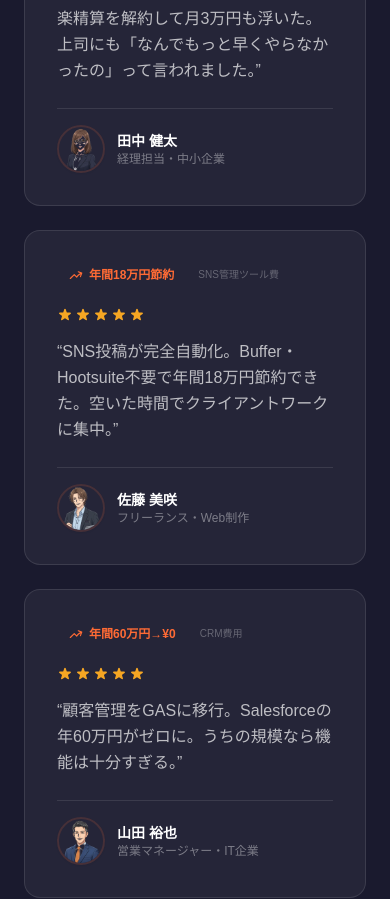
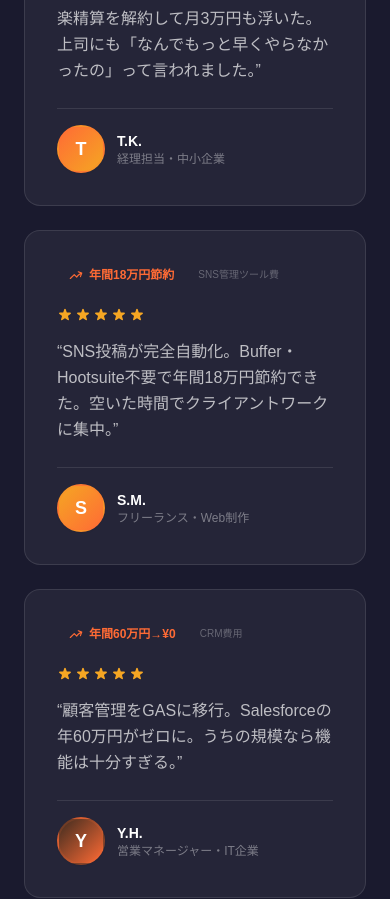
Before and after one commit to rebirth-ai/gasoji-labo-lp, a Next.js app: page / in a window 390 px wide. Shown: the part 11000-11899 px from the top of the page. Built offline with nearby package versions, Linux system fonts and the light colour scheme.

Commit message:
v14.1: Navメルマガボタン + テスティモニアルイニシャル化 + プロフィール（通称：GASおじ）

```diff
--- a/components/Navbar.tsx
+++ b/components/Navbar.tsx
@@ -6,6 +6,7 @@ const NAV_LINKS = [
   { href: '#pricing', label: '料金プラン' },
   { href: '#roadmap', label: 'ロードマップ' },
   { href: '#faq', label: 'FAQ' },
+  { href: '#newsletter', label: '📩 無料登録' },
 ]
 
 export default function Navbar() {
--- a/components/Newsletter.tsx
+++ b/components/Newsletter.tsx
@@ -41,7 +41,7 @@ export default function Newsletter() {
   }
 
   return (
-    <section className="px-6 py-12 md:py-28">
+    <section id="newsletter" className="px-6 py-12 md:py-28">
       <div className="mx-auto max-w-3xl">
         <div className="rounded-3xl bg-gradient-to-br from-[#FF6B35] to-[#F5A623] p-10 text-center text-white shadow-2xl shadow-[#FF6B35]/20 md:p-14">
           <div className="mb-2 text-xs font-bold tracking-wider uppercase bg-white/20 rounded-full px-4 py-1.5 inline-block backdrop-blur-sm">📩 メルマガ登録者限定</div>
--- a/components/Profile.tsx
+++ b/components/Profile.tsx
@@ -17,7 +17,7 @@ export default function Profile() {
             {/* Info */}
             <div className="flex-1 text-center md:text-left">
               <h3 className="mb-2 text-3xl font-black text-white">
-                yuyukuma（ゆゆくま）
+                ゆゆくま<span className="text-lg font-bold text-white/50 ml-2">（通称：GASおじ）</span>
               </h3>
               <p className="mb-4 text-lg font-bold text-[#FF6B35]">
                 Googleアカウントを「AI自動エージェント」に変える人
--- a/components/Testimonials.tsx
+++ b/components/Testimonials.tsx
@@ -2,44 +2,40 @@
 
 const TESTIMONIALS = [
   {
-    name: '田中 健太',
+    name: 'T.K.',
     role: '経理担当・中小企業',
-    avatar: '/avatars/avatar-keiri.png',  // 経理担当
     fallbackBg: 'bg-gradient-to-br from-[#FF6B35] to-[#F5A623]',
-    fallbackInitial: '田',
+    fallbackInitial: 'T',
     quote: '経費精算が月3時間→10分に短縮。楽楽精算を解約して月3万円も浮いた。上司にも「なんでもっと早くやらなかったの」って言われました。',
     metric: '月3時間→10分',
     metricDetail: '経費精算の処理時間',
     stars: 5,
   },
   {
-    name: '佐藤 美咲',
+    name: 'S.M.',
     role: 'フリーランス・Web制作',
-    avatar: '/avatars/avatar-freelance.png',
     fallbackBg: 'bg-gradient-to-br from-[#F5A623] to-[#FF6B35]',
-    fallbackInitial: '佐',
+    fallbackInitial: 'S',
     quote: 'SNS投稿が完全自動化。Buffer・Hootsuite不要で年間18万円節約できた。空いた時間でクライアントワークに集中。',
     metric: '年間18万円節約',
     metricDetail: 'SNS管理ツール費',
     stars: 5,
   },
   {
-    name: '山田 裕也',
+    name: 'Y.H.',
     role: '営業マネージャー・IT企業',
-    avatar: '/avatars/avatar-sales.png',
     fallbackBg: 'bg-gradient-to-br from-[#3D2B1F] to-[#FF6B35]',
-    fallbackInitial: '山',
+    fallbackInitial: 'Y',
     quote: '顧客管理をGASに移行。Salesforceの年60万円がゼロに。うちの規模なら機能は十分すぎる。',
     metric: '年間60万円→¥0',
     metricDetail: 'CRM費用',
     stars: 5,
   },
   {
-    name: '鈴木 あゆみ',
+    name: 'A.S.',
     role: 'スタートアップCEO',
-    avatar: '/avatars/avatar-ceo.png',
     fallbackBg: 'bg-gradient-to-br from-[#FF6B35] to-[#3D2B1F]',
-    fallbackInitial: '鈴',
+    fallbackInitial: 'A',
     quote: '議事録自動化で会議後の作業が激減。チーム全体の生産性が上がった。スタートアップにはGASが最強。',
     metric: '作業時間80%削減',
     metricDetail: '会議後の事務作業',
@@ -92,26 +88,9 @@ export default function Testimonials() {
 
               {/* Author */}
               <div className="flex items-center gap-3 pt-4 border-t border-white/10">
-                {/* Individual avatar with fallback */}
-                <div className="relative h-12 w-12 shrink-0">
-                  <img
-                    src={t.avatar}
-                    alt={t.name}
-                    className="h-12 w-12 rounded-full object-cover border-2 border-[#FF6B35]/15 shadow-sm"
-                    onError={(e) => {
-                      // Fallback to initials
-                      const el = e.currentTarget;
-                      el.style.display = 'none';
-                      const fallback = el.nextElementSibling as HTMLElement;
-                      if (fallback) fallback.style.display = 'flex';
-                    }}
-                  />
-                  <div
-                    className={`h-12 w-12 rounded-full ${t.fallbackBg} items-center justify-center text-white font-bold text-lg border-2 border-[#FF6B35]/15 shadow-sm hidden`}
-                    style={{ display: 'none' }}
-                  >
-                    {t.fallbackInitial}
-                  </div>
+                {/* Initial avatar */}
+                <div className={`h-12 w-12 shrink-0 rounded-full ${t.fallbackBg} flex items-center justify-center text-white font-bold text-lg border-2 border-[#FF6B35]/15 shadow-sm`}>
+                  {t.fallbackInitial}
                 </div>
                 <div>
                   <div className="text-sm font-bold text-white">{t.name}</div>
```
